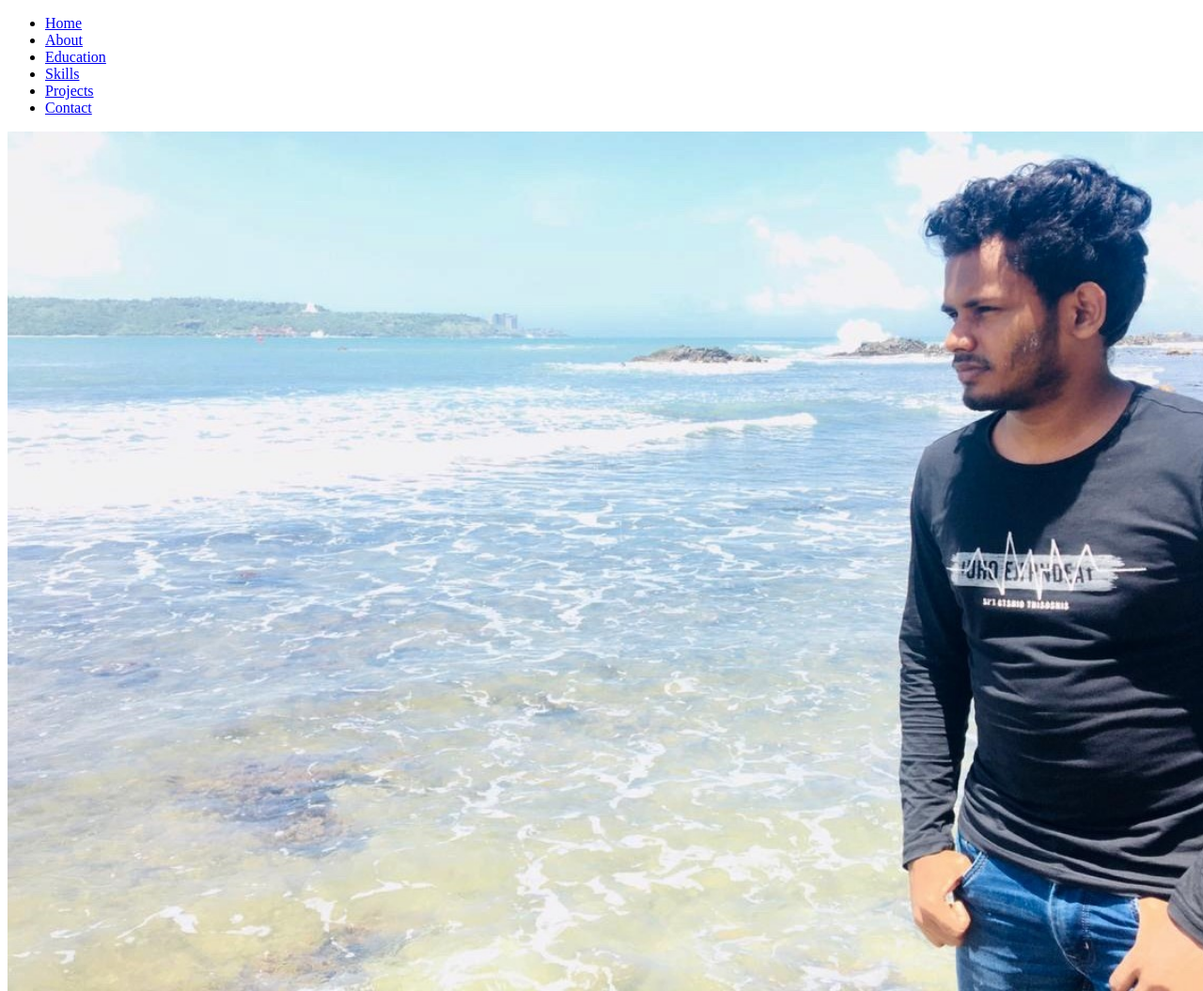
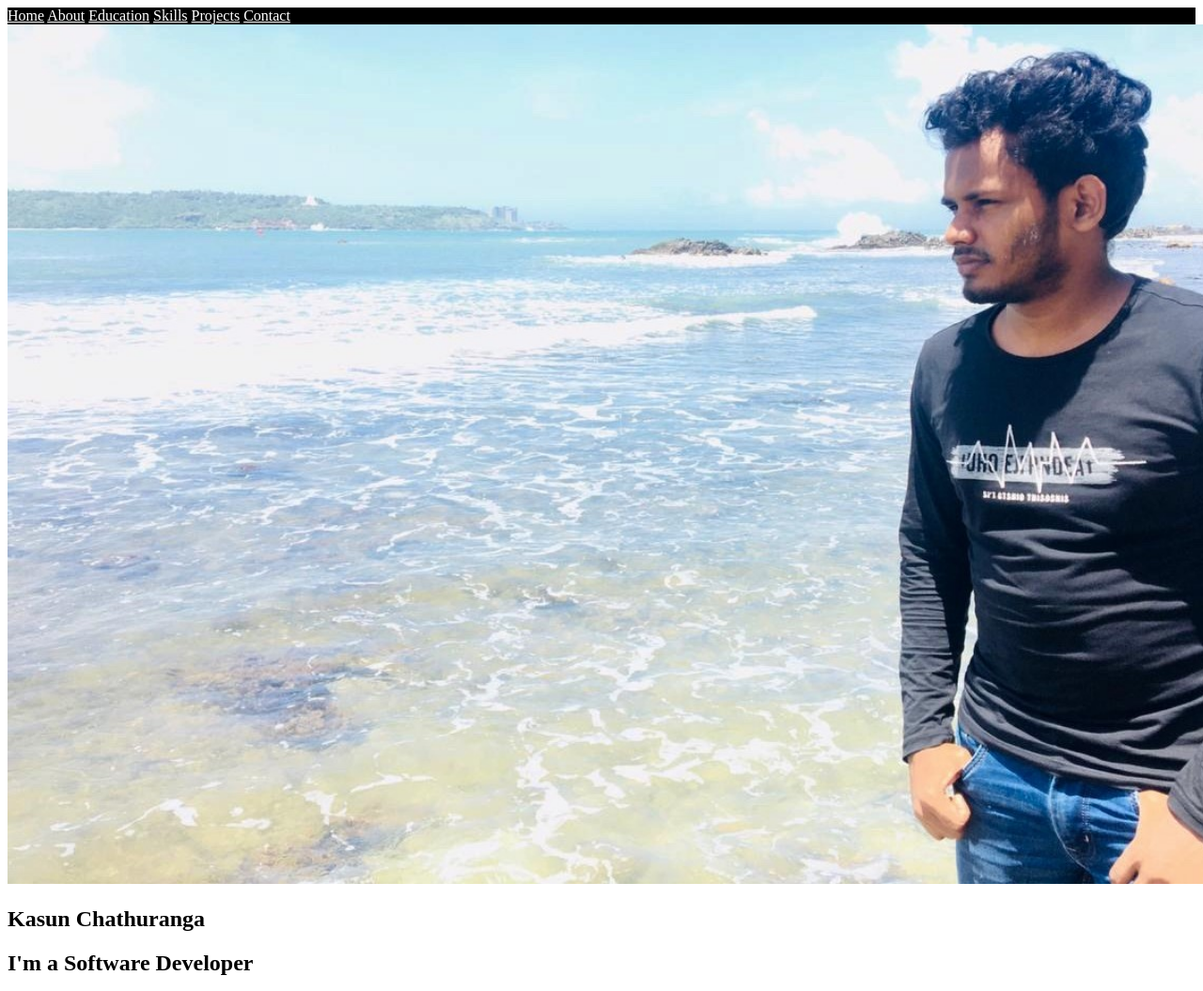
Before and after one commit to KasunChathu12/MyProfile, a plain HTML site: page index.html in a window 1280 px wide. Shown: the top 1055 px of the page at 94% size. Drawn offline with Linux system fonts and the light colour scheme.

Commit message:
set nav to sections

```diff
--- a/index.html
+++ b/index.html
@@ -5,19 +5,18 @@
     <title>My Profile</title>
 </head>
 <body>
-<section>
+<section style="background-color: black" >
     <nav class="menu">
-        <ul>
-            <li><a href="#">Home</a></li>
-            <li><a href="#">About</a></li>
-            <li><a href="#">Education</a></li>
-            <li><a href="#">Skills</a></li>
-            <li><a href="#">Projects</a></li>
-            <li><a href="#">Contact</a></li>
-        </ul>
+            <a href="#Home" style="color: white" >Home</a>
+            <a href="#About" style="color: white">About</a>
+            <a href="#Education" style="color: white">Education</a>
+            <a href="#Skill" style="color: white">Skills</a>
+            <a href="#Projects" style="color: white">Projects</a>
+            <a href="#contactME" style="color: white">Contact</a>
+
     </nav>
 </section>
-<section>
+<section id="Home">
     <div class="home">
         <img src="assets/images/homePagePhoto.jpg" alt="home Page Photo" width="1440" height="915" >
         <header><h1>Kasun Chathuranga</h1></header>
@@ -25,7 +24,7 @@
     </div>
 
 </section>
-<section style="background-color:rgba(229, 229, 229, 1)" >
+<section style="background-color:rgba(229, 229, 229, 1)" id="About" >
     <section>
         <img src="assets/images/aboutPagePhoto.JPG" alt="about Page Photo" width="502" height="703">
     </section>
@@ -34,7 +33,7 @@
         <h2>I'm a guy who do my best for My future,My family and my targets</h2>
     </section>
 </section>
-<section>
+<section id="Education">
     <header>
         <h1>My Education So Far</h1>
     </header>
@@ -60,7 +59,7 @@
 
     </main>
 </section>
-<section style="background-color: rgba(255, 252, 226, 1)">
+<section style="background-color: rgba(255, 252, 226, 1)" id="Skill">
     <section>
         <img src="assets/images/skillsPagePhoto.png" alt="skills page photo" width="636" height="355">
     </section>
@@ -83,13 +82,13 @@
         </main>
     </section>
 </section>
-<section style="background-color: red">
+<section style="background-color: red" id="Projects">
     <header><h1>Projects I Have Done</h1></header>
     <main>
         <h3>I have done a lot of different projects. You can see few projects of it <br>on below</h3>
     </main>
 </section>
-<section style="background-color: thistle">
+<section style="background-color: thistle" id="contactME">
     <section>
         <header><h1>If You Want To<br>Send a Massage To Me,<br>This is For You</h1></header>
         <main>
```
